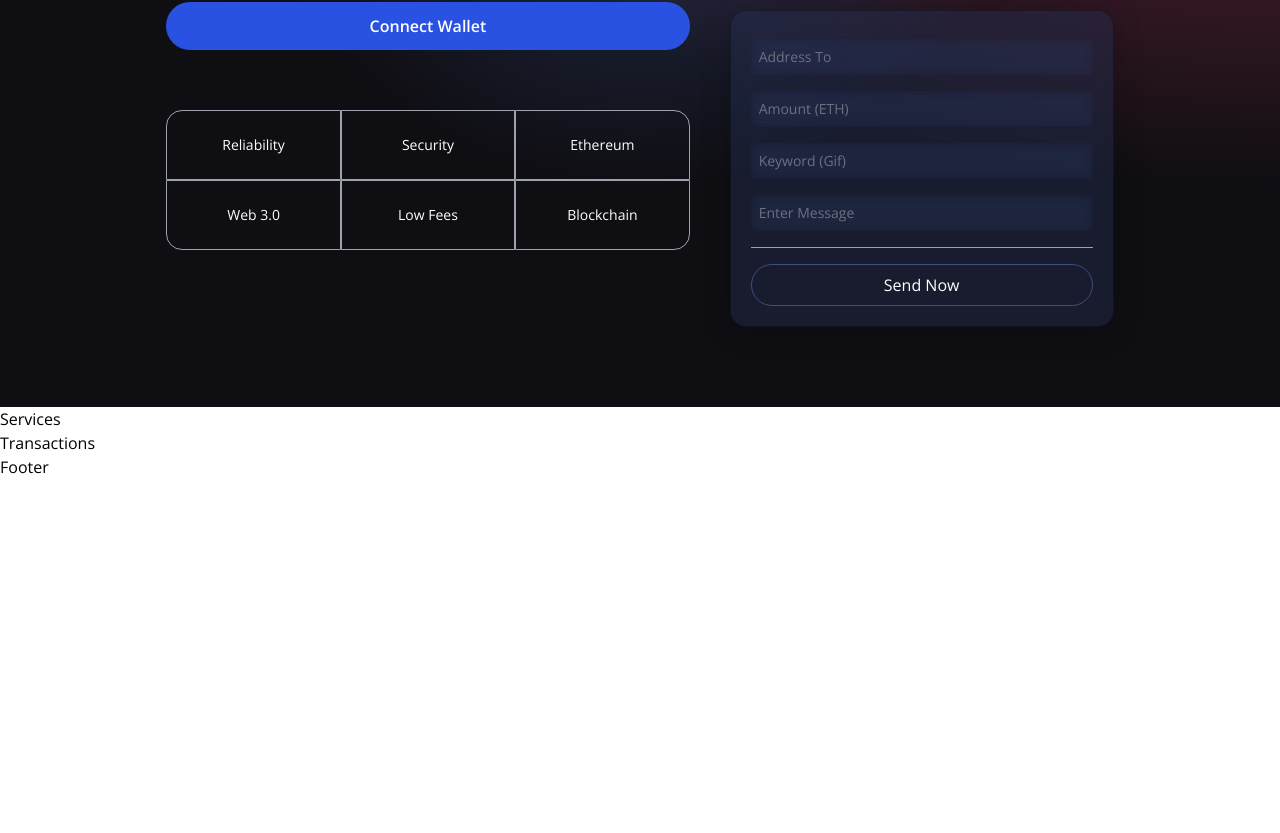
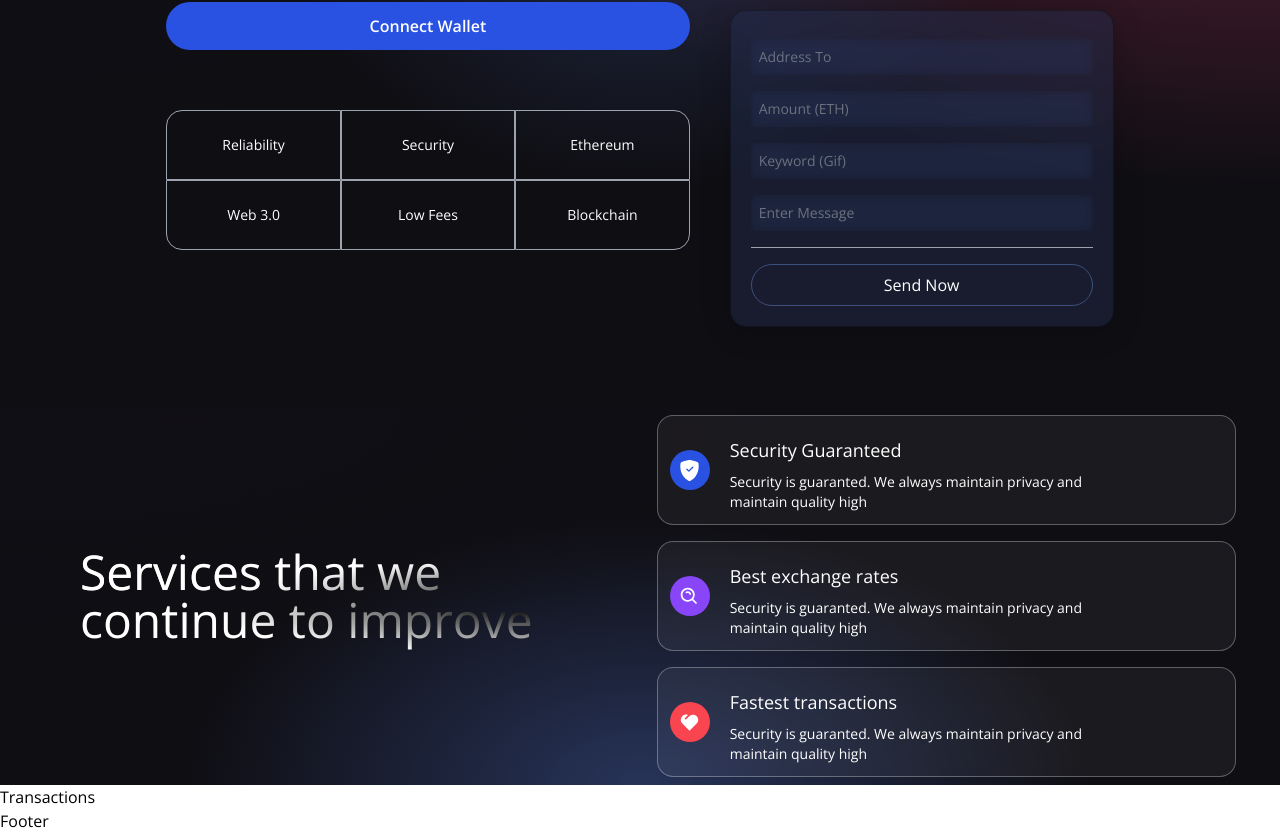
Before and after one commit to szikra-dev/web3.0, a React (Vite) app in the folder client/: page / in a window 1280 px wide. Shown: the part 342-1175 px from the top of the page. Before the commit the page ends 821 px from the top, so only its background shows below. Built offline with nearby package versions, Linux system fonts and the light colour scheme.

Commit message:
feat(dummyData): adds dummyData file

```diff
--- a/client/src/components/Services.jsx
+++ b/client/src/components/Services.jsx
@@ -1,5 +1,55 @@
+import { BsShieldFillCheck } from 'react-icons/bs'
+import { BiSearchAlt } from 'react-icons/bi'
+import { RiHeart2Fill } from 'react-icons/ri'
+
+const ServiceCard = ({ color, title, icon, subtitle }) => (
+  <div className="flex flex-row justify-start items-center white-glassmorphism p-3 m-2 cursor-pointer hover:shadow-xl">
+    <div
+      className={`w-10 h-10 rounded-full flex justify-center items-center ${color}`}
+    >
+      {icon}
+    </div>
+    <div className="ml-5 flex flex-col flex-1">
+      <h1 className="mt-2 text-white text-lg">{title}</h1>
+      <p className="mt-2 text-white text-sm md:w-9/12">{subtitle}</p>
+    </div>
+  </div>
+)
+
 const Services = () => {
-  return <h1>Services</h1>
+  return (
+    <div className="flex flex-col mf:flex-row w-full justify-center items-center gradient-bg-services">
+      <div className="flex mf:flex-row flex-col items-center justify-between md:p-20 py-12 px-4">
+        <div className="flex-1 flex flex-col justify-start items-start">
+          <h1 className="text-white text-3xl sm:text-5xl py-2 text-gradient">
+            Services that we
+            <br />
+            continue to improve
+          </h1>
+        </div>
+      </div>
+      <div className="flex-1 flex flex-col justify-start items-center">
+        <ServiceCard
+          color="bg-[#2952E3]"
+          title="Security Guaranteed"
+          icon={<BsShieldFillCheck fontSize={21} className="text-white" />}
+          subtitle="Security is guaranted. We always maintain privacy and maintain quality high"
+        />
+        <ServiceCard
+          color="bg-[#8945f8]"
+          title="Best exchange rates"
+          icon={<BiSearchAlt fontSize={21} className="text-white" />}
+          subtitle="Security is guaranted. We always maintain privacy and maintain quality high"
+        />
+        <ServiceCard
+          color="bg-[#F84550]"
+          title="Fastest transactions"
+          icon={<RiHeart2Fill fontSize={21} className="text-white" />}
+          subtitle="Security is guaranted. We always maintain privacy and maintain quality high"
+        />
+      </div>
+    </div>
+  )
 }
 
 export default Services
--- /dev/null
+++ b/client/src/utils/dummyData.js
@@ -0,0 +1,56 @@
+export default [
+  {
+    id: 1,
+    url: 'https://metro.co.uk/wp-content/uploads/2015/05/pokemon_crying.gif?quality=90&strip=all&zoom=1&resize=500%2C284',
+    message: '',
+    timestamp: '12/21/2021, 4:33:21 PM',
+    addressFrom: '0xCF8e569A97C423952DdFf902375C7C76549A6A90',
+    amount: '0.01',
+    addressTo: '0x8aa395Ab97837576aF9cd6946C79024ef1acfdbE',
+  },
+  {
+    id: 2,
+    url: 'https://media4.popsugar-assets.com/files/2013/11/07/832/n/1922398/eb7a69a76543358d_28.gif',
+    message: '',
+    timestamp: '12/21/2021, 4:33:21 PM',
+    addressFrom: '0xCF8e569A97C423952DdFf902375C7C76549A6A90',
+    amount: '0.01',
+    addressTo: '0x8aa395Ab97837576aF9cd6946C79024ef1acfdbE',
+  },
+  {
+    id: 3,
+    url: 'https://acegif.com/wp-content/uploads/gif-shaking-head-38.gif',
+    message: '',
+    timestamp: '12/21/2021, 4:33:21 PM',
+    addressFrom: '0xCF8e569A97C423952DdFf902375C7C76549A6A90',
+    amount: '0.01',
+    addressTo: '0x8aa395Ab97837576aF9cd6946C79024ef1acfdbE',
+  },
+  {
+    id: 4,
+    url: 'https://i.pinimg.com/originals/68/a0/9e/68a09e774e98242871c2db0f99307420.gif',
+    message: '',
+    timestamp: '12/21/2021, 4:33:21 PM',
+    addressFrom: '0xCF8e569A97C423952DdFf902375C7C76549A6A90',
+    amount: '0.01',
+    addressTo: '0x8aa395Ab97837576aF9cd6946C79024ef1acfdbE',
+  },
+  {
+    id: 5,
+    url: 'https://i.pinimg.com/originals/73/d3/a1/73d3a14d212314ab1f7268b71d639c15.gif',
+    message: '',
+    timestamp: '12/21/2021, 4:33:21 PM',
+    addressFrom: '0xCF8e569A97C423952DdFf902375C7C76549A6A90',
+    amount: '0.01',
+    addressTo: '0x8aa395Ab97837576aF9cd6946C79024ef1acfdbE',
+  },
+  {
+    id: 6,
+    url: 'https://www.omnisend.com/blog/wp-content/uploads/2016/09/funny-gifs-9.gif',
+    message: '',
+    timestamp: '12/21/2021, 4:33:21 PM',
+    addressFrom: '0xCF8e569A97C423952DdFf902375C7C76549A6A90',
+    amount: '0.01',
+    addressTo: '0x8aa395Ab97837576aF9cd6946C79024ef1acfdbE',
+  },
+]
```
